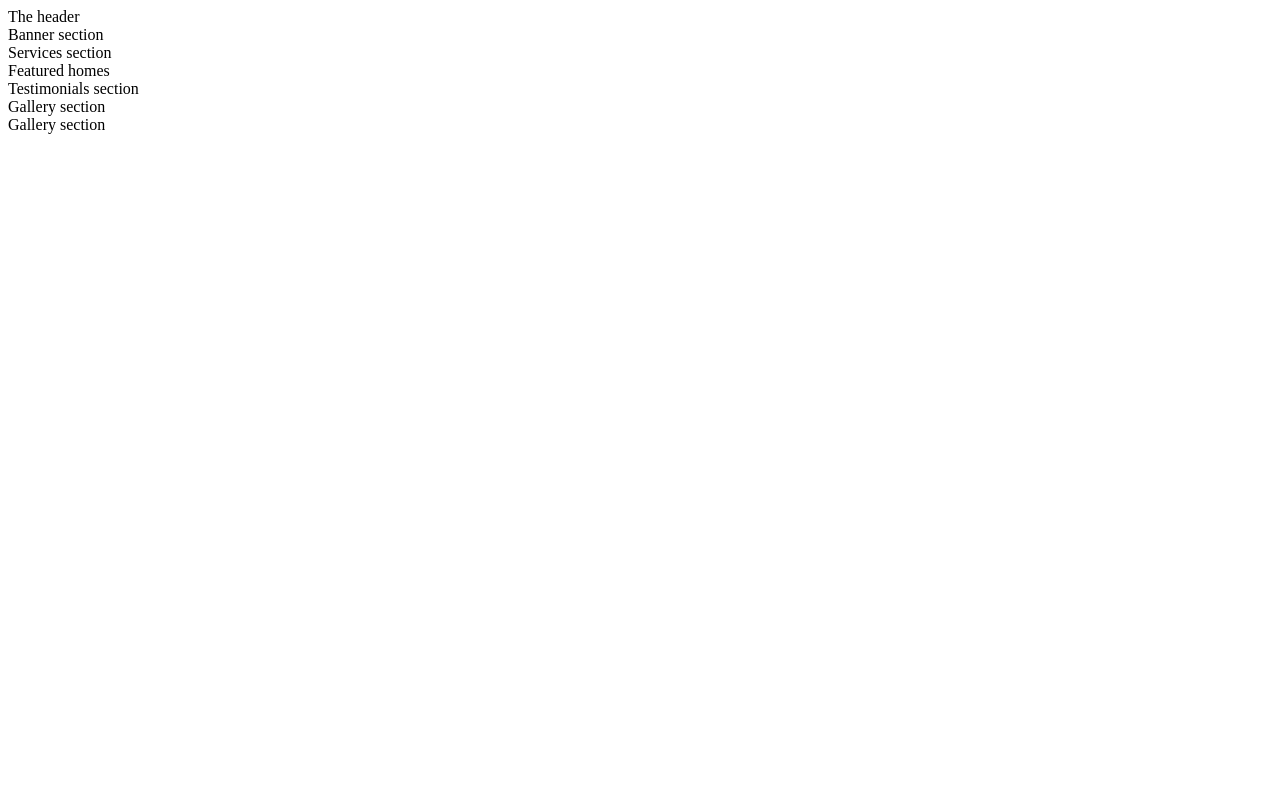
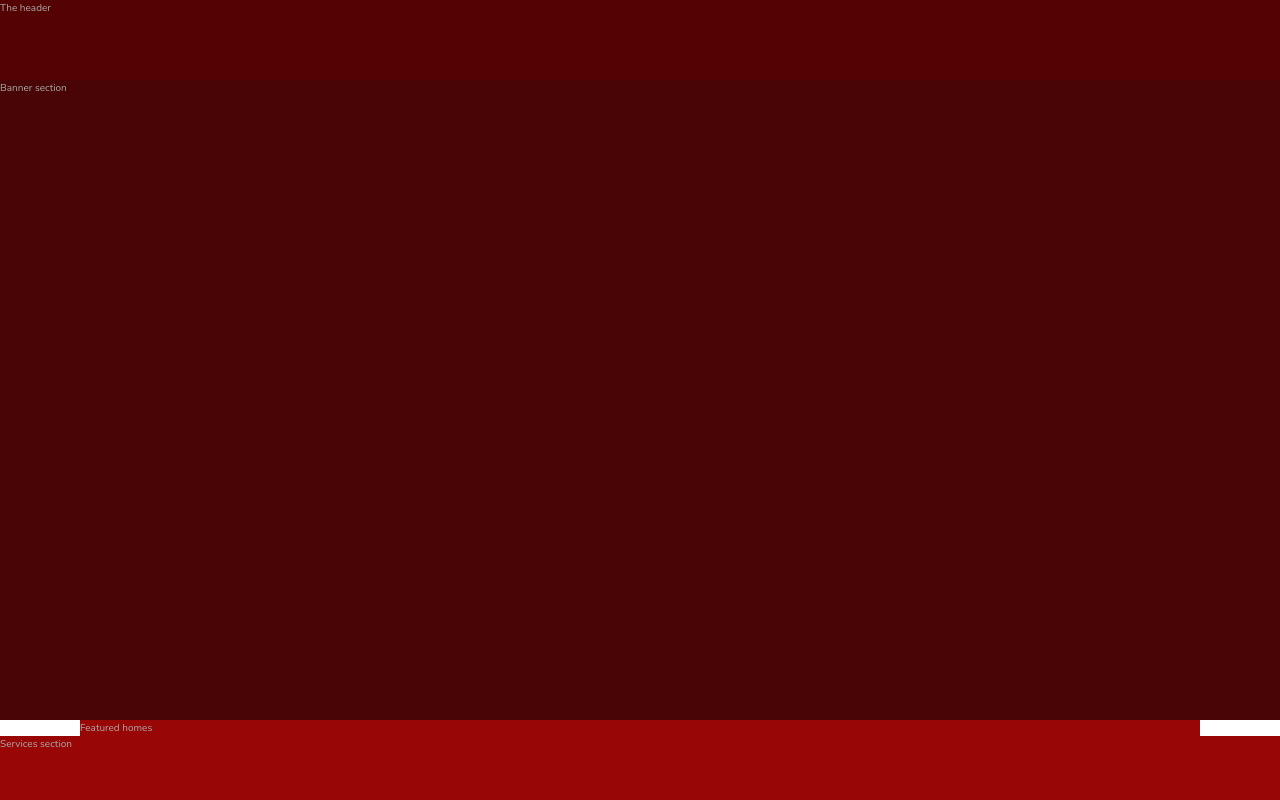
Before and after one commit to francis-mwas/RealtorAppTemplates, a website: page index.html in a window 1280 px wide. Shown: the top 800 px of the page. Drawn offline with nearby package versions, Linux system fonts and the light colour scheme.

Commit message:
Finsihed creating template grid layout

```diff
--- a/index.html
+++ b/index.html
@@ -24,14 +24,12 @@
             </div> -->
             The header
         </header>
-        <div class="banner">
-            Banner section
-        </div>
+        <div class="banner">Banner section</div>
+        <section class="homes">Featured homes</section>
         <section class="services">Services section</section>
-        <section class="featured-homes">Featured homes</section>
         <section class="testimonials">Testimonials section</section>
         <section class="gallery">Gallery section</section>
-        <footer class="footer">Gallery section</footer>
+        <footer class="footer">Footer section</footer>
     </div>
 </body>
 </html>
--- /dev/null
+++ b/sass/_banner.scss
@@ -0,0 +1,5 @@
+.banner{
+    background-color: $color-primary;
+
+    grid-column: full-start / full-end;
+}
--- a/sass/_base.scss
+++ b/sass/_base.scss
@@ -3,8 +3,9 @@ $color-primary: #490505;
 $color-primary-dark: #550202;
 
 $color-secondary: #990606;
+$color-secondary-1: #101d2c;
 
-$color-grey-light-1: #f9f7f6;
+$color-grey-light-1: #dd6749;
 $color-grey-light-2: #aaa;
 
 $color-grey-dark-1: #ee8585;
@@ -29,7 +30,15 @@ html{
 
 body{
     font-family: $font-primary;
-    color: $color-grey-dark-2;
+    color: $color-grey-light-2;
     font-weight: 300;
     line-height: 1.6;
 }
+.container{
+    display: grid;
+
+
+    grid-template-rows: 10vh 80vh min-content 40vw repeat(3, min-content);
+    // grid-template-columns: 8rem 1fr repeat(8, minmax(min-content, 14rem)) 1fr;
+    grid-template-columns: [full-start] 1fr [center-start]repeat(8, [col-start]minmax(min-content, 14rem)[col-end])[center-end] 1fr[full-end];
+}
--- /dev/null
+++ b/sass/_featured_homes.scss
@@ -0,0 +1,5 @@
+.homes{
+    background-color: $color-secondary;
+
+    grid-column: center-start /center-end;
+}
--- a/sass/_footer.scss
+++ b/sass/_footer.scss
@@ -0,0 +1,5 @@
+.footer{
+    background-color: $color-secondary-1;
+
+    grid-column: full-start / full-end;
+}
--- /dev/null
+++ b/sass/_gallery.scss
@@ -0,0 +1,5 @@
+.gallery{
+    background-color: $color-primary;
+
+    grid-column: full-start / full-end;
+}
--- /dev/null
+++ b/sass/_header.scss
@@ -0,0 +1,5 @@
+.header{
+    background-color: $color-primary-dark;
+
+    grid-column: full-start / full-end;
+}
--- /dev/null
+++ b/sass/_services.scss
@@ -0,0 +1,5 @@
+.services{
+    background-color: $color-secondary;
+
+    grid-column: full-start / full-end;
+}
--- /dev/null
+++ b/sass/_testimonials.scss
@@ -0,0 +1,5 @@
+.testimonials{
+    background-color: $color-grey-light-1;
+
+    grid-column: center-start / center-end;
+}
--- a/sass/main.scss
+++ b/sass/main.scss
@@ -0,0 +1,11 @@
+@import "base";
+@import "typography";
+
+
+@import "header";
+@import "banner";
+@import "featured_homes";
+@import "services";
+@import "testimonials";
+@import "gallery";
+@import "footer";
```
Also changed, not shown: css/style.css.
